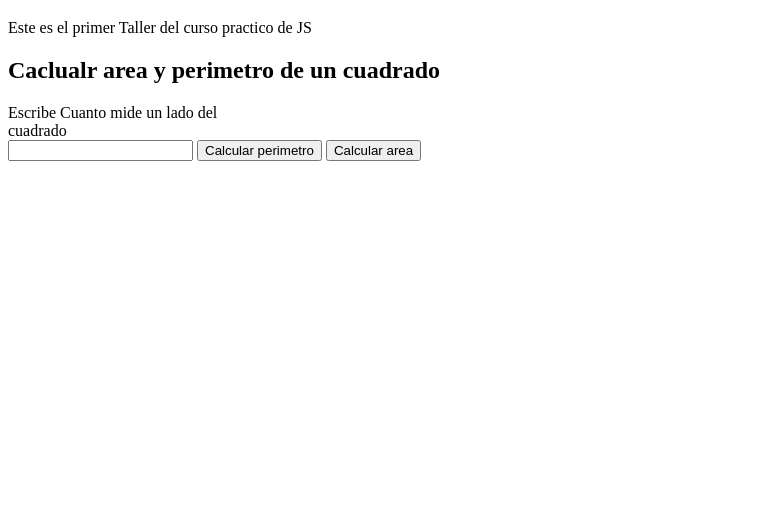
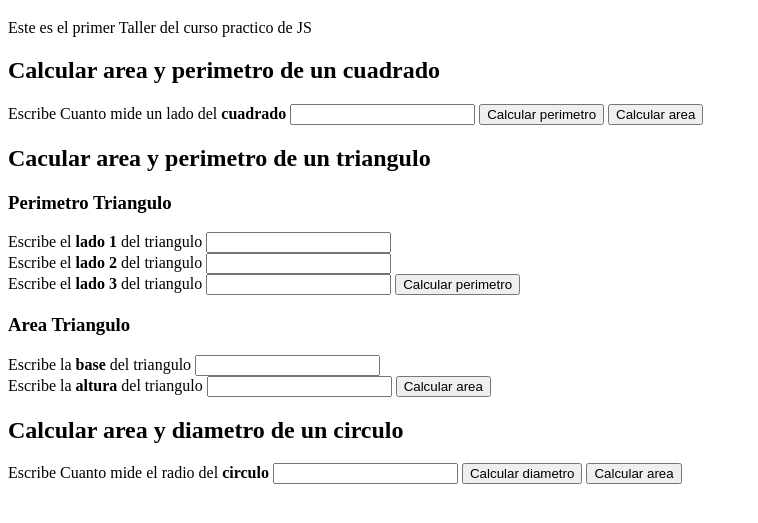
Before and after one commit to Sanprabe/cursoPracticoJavascript, a plain HTML site: page figuras.html in a window 1280 px wide. Shown: the part 61-584 px from the top of the page, without its empty margins (0-758 px from the left). Drawn offline with Linux system fonts and the light colour scheme.

Commit message:
Se agregó la funcionalidad de triangulo y circulo

```diff
--- a/figuras.html
+++ b/figuras.html
@@ -13,14 +13,70 @@
     </header>
 
     <section>
-        <h2>Caclualr area y perimetro de un cuadrado</h2>
+        <h2>Calcular area y perimetro de un cuadrado</h2>
         <form>
             <label>
-                Escribe Cuanto mide un lado del <br>cuadrado</br>
+                Escribe Cuanto mide un lado del <b>cuadrado</b>
             </label>
             <input id="inputCuadrado" type="number" />
-            <button type="button" onclick="calcularPerimetroCuadrado()">Calcular perimetro</button>
-            <button type="button" onclick="calcularAreaCuadrado()">Calcular area</button>
+            <button type="button" onclick="calcularPerimetroCuadrado()">
+                Calcular perimetro
+            </button>
+            <button type="button" onclick="calcularAreaCuadrado()">
+                Calcular area
+            </button>
+        </form>
+    </section>
+    <section>
+        <h2>Cacular area y perimetro de un triangulo</h2>
+        <form>
+            <h3>Perimetro Triangulo</h3>
+            <label>
+                Escribe el <b>lado 1</b> del triangulo
+            </label>
+            <input id="inputTrianguloLado1" type="number" />
+            <br />
+            <label>
+                Escribe el <b>lado 2</b> del triangulo
+            </label>
+            <input id="inputTrianguloLado2" type="number" />
+            <br />
+            <label>
+                Escribe el <b>lado 3</b> del triangulo
+            </label>
+            <input id="inputTrianguloLado3" type="number" />
+            <button type="button" onclick="calcularPerimetroTriangulo()">
+                Calcular perimetro
+            </button>
+            <br />
+            <h3>Area Triangulo</h3>
+            <label>
+                Escribe la <b>base</b> del triangulo
+            </label>
+            <input id="inputTrianguloBase" type="number" />
+            <br />
+            <label>
+                Escribe la <b>altura</b> del triangulo
+            </label>
+            <input id="inputTrianguloAltura" type="number" />
+            <button type="button" onclick="calcularAreaTriangulo()">
+                Calcular area
+            </button>
+        </form>
+    </section>
+    <section>
+        <h2>Calcular area y diametro de un circulo</h2>
+        <form>
+            <label>
+                Escribe Cuanto mide el radio del <b>circulo</b>
+            </label>
+            <input id="inputCirculo" type="number" />
+            <button type="button" onclick="calcularDiametroCirculo()">
+                Calcular diametro
+            </button>
+            <button type="button" onclick="calcularAreaCirculo()">
+                Calcular area
+            </button>
         </form>
     </section>
     <script src="./figuras.js"></script>
--- a/figuras.js
+++ b/figuras.js
@@ -13,24 +13,63 @@ function aTriangulo(base, altura){
 function pCirculo(radius){
     return 2*(Math.PI)*(radius);
 }
-function aCirculo(){
+function aCirculo(radius){
     return (Math.PI)*(radius**2);
 }
 
 // ----- Funciones ejecutadas en el DOM ----- //
 
+// Cuadrado
 function calcularPerimetroCuadrado(){
-    const input = document.getElementById("inputCuadrado");
-    const lado = input.value;
+    const inputLado = document.getElementById("inputCuadrado");
+    const lado = parseFloat(inputLado.value);
 
-    const perimetro = pCuadrado(lado);
-    alert(perimetro);
+    alert(pCuadrado(lado));
 }
 
 function calcularAreaCuadrado(){
-    const input = document.getElementById("inputCuadrado");
-    const lado = input.value;
+    const inputLado = document.getElementById("inputCuadrado");
+    const lado = inputLado.value;
 
-    const area = aCuadrado(lado);
-    alert(area);
+    alert(aCuadrado(lado));
 }
+
+// Triangulo
+function calcularPerimetroTriangulo(){
+    const inputLado1 = document.getElementById("inputTrianguloLado1");
+    const lado1 = parseFloat(inputLado1.value);
+
+    const inputLado2 = document.getElementById("inputTrianguloLado2");
+    const lado2 = parseFloat(inputLado2.value);
+
+    const inputLado3 = document.getElementById("inputTrianguloLado3");
+    const lado3 = parseFloat(inputLado3.value);
+
+    alert(pTriangulo(lado1, lado2, lado3));
+}
+
+function calcularAreaTriangulo(){
+    const inputBase = document.getElementById("inputTrianguloBase");
+    const base = parseFloat(inputBase.value);
+
+    const inputAltura = document.getElementById("inputTrianguloAltura");
+    const altura = parseFloat(inputAltura.value);
+
+    alert(aTriangulo(base, altura));
+}
+
+//Diametro
+
+function calcularDiametroCirculo(){
+    const inputRadio = document.getElementById("inputCirculo");
+    const radio = parseFloat(inputRadio.value);
+
+    alert(pCirculo(radio));
+}
+
+function calcularAreaCirculo(){
+    const inputRadio = document.getElementById("inputCirculo");
+    const radio = parseFloat(inputRadio.value);
+
+    alert(aCirculo(radio));
+}
```
